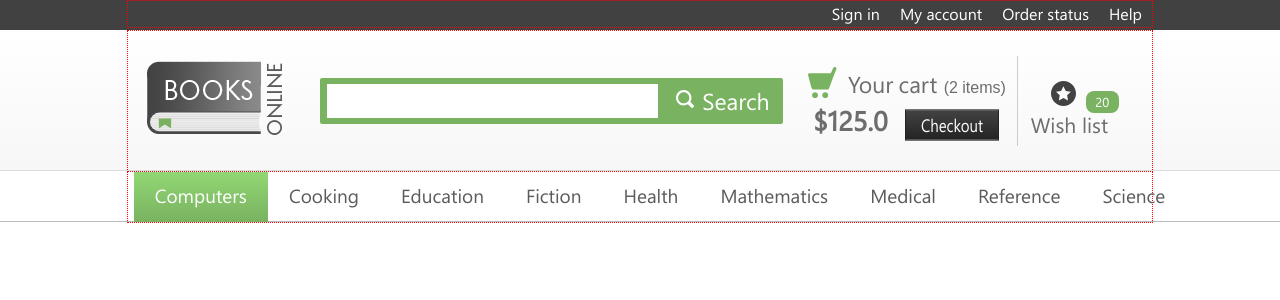
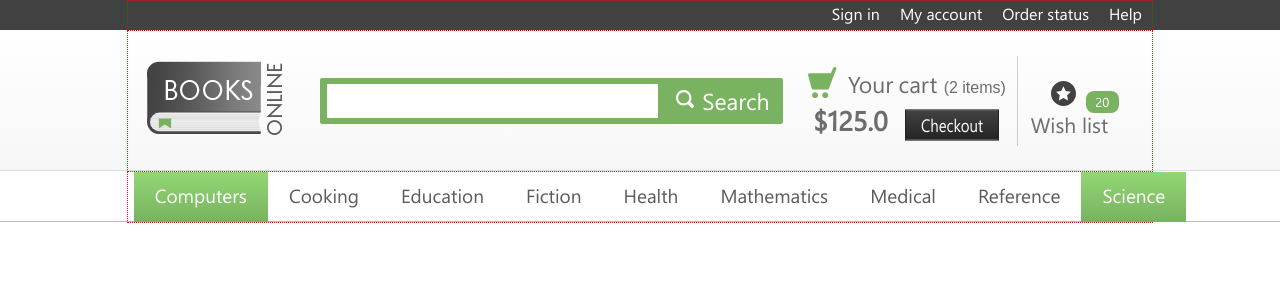
Before and after one commit to IvanShavliuga/booksshop, a Vue app: page / in a window 1280 px wide. Shown: the top 300 px of the page. Built offline with nearby package versions, Linux system fonts and the light colour scheme.

Commit message:
header | updated styles

```diff
--- a/src/components/Header.vue
+++ b/src/components/Header.vue
@@ -70,7 +70,7 @@
             <a class="header__menu-link" href="md">Medical</a></li>
           <li class="header__menu-item">
             <a class="header__menu-link" href="r">Reference</a></li>
-          <li class="header__menu-item">
+          <li class="header__menu-item itemactive">
             <a class="header__menu-link" href="s">Science</a></li>
         </ul>
       </div>
@@ -288,6 +288,12 @@
       list-style: none;
       margin: 0;
       padding: 10px 21px;
+      &:first-child {
+        float: left;
+      }
+      &:last-child {
+        float: right;
+      }
     }
     &-link {
       font-size: 19px;
```
